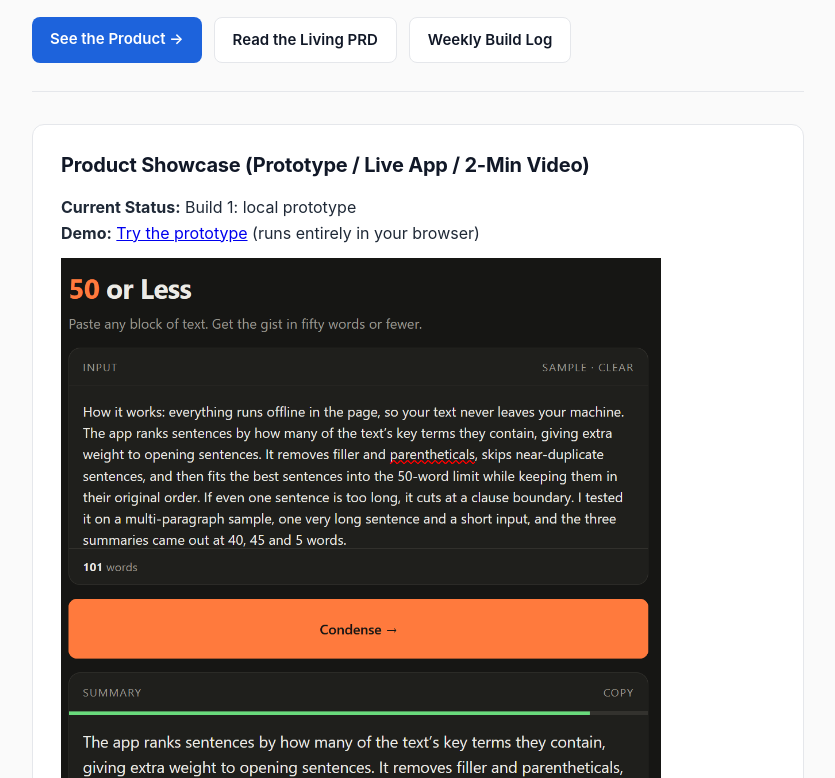
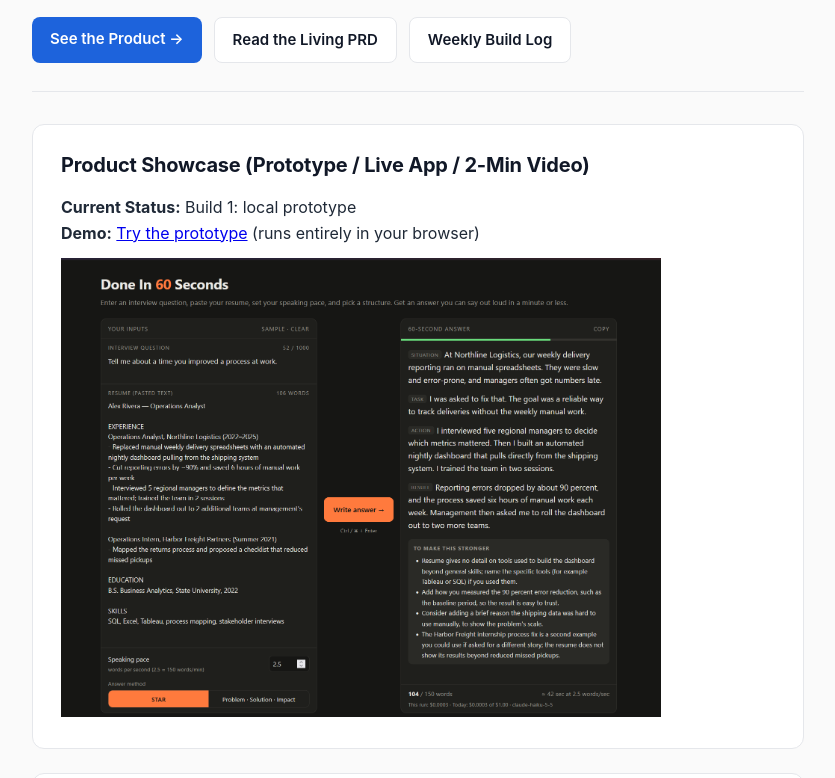
Before and after one commit to building-with-ai-f26/jtw394-sandbox, a website: page docs/index.html in a window 1280 px wide. Shown: the part 174-952 px from the top of the page, without its empty margins (222-1057 px from the left). Drawn offline with Linux system fonts and the light colour scheme.

Commit message:
Show the working AI app screenshot on the Product Page
Point the showcase image at the uploaded "60SecsorLess Screenshot.png"
(the Done In 60 Seconds local app producing a Claude Haiku answer from the
sample resume) instead of the Build 1 "50 or Less" prototype image.

Co-Authored-By: Claude Opus 5.5 <noreply@anthropic.com>

```diff
--- a/docs/index.html
+++ b/docs/index.html
@@ -166,7 +166,7 @@
         <strong>Current Status:</strong> Build 1: local prototype<br />
         <strong>Demo:</strong> <a href="prototype.html">Try the prototype</a> (runs entirely in your browser) <br />
       </p>
-      <img src="50 or Less Screenshot.png" alt="Screenshot of the 50 or Less prototype condensing a block of text" width="600">
+      <img src="60SecsorLess Screenshot.png" alt="Screenshot of the Done In 60 Seconds local app: an interview question and pasted resume on the left, and Claude's 104-word STAR answer (about 42 seconds at 2.5 words per second, $0.0003 per run) on the right" width="600">
     </section>
 
     <!-- LIVING PRD (Updated every week!) -->
```
